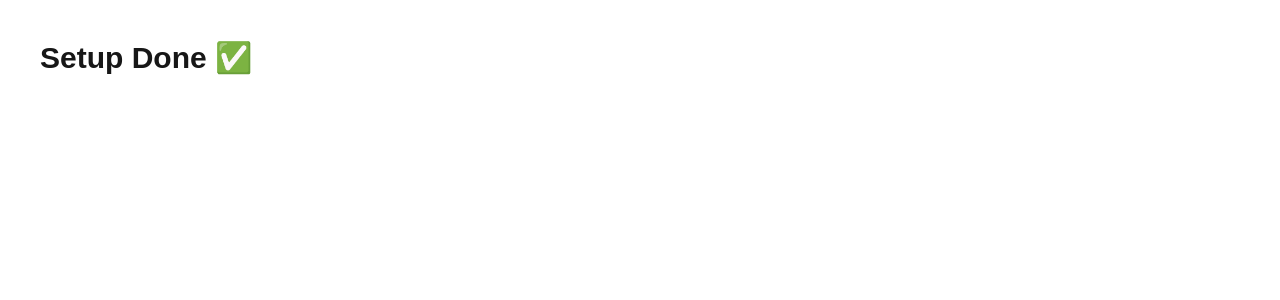
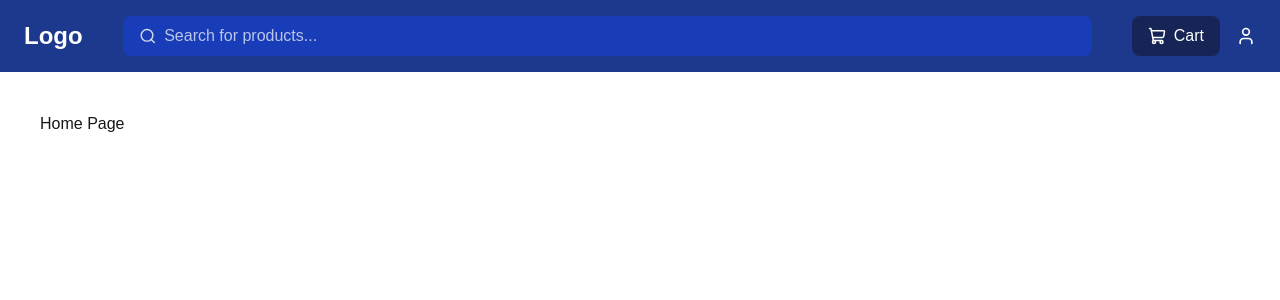
Before and after one commit to dharanshetty05/Whatbytes-Assignment, a Next.js app: page / in a window 1280 px wide. Shown: the top 300 px of the page. Built offline with nearby package versions, Linux system fonts and the light colour scheme.

Commit message:
feat: designed header layout with logo, search bar, cart and profile button

```diff
--- a/app/page.js
+++ b/app/page.js
@@ -1,7 +1,12 @@
+import Header from "@/components/Header";
+
 export default function Home() {
   return (
-    <main className="p-10">
-      <h1 className="text-3xl font-bold">Setup Done ✅</h1>
-    </main>
+    <>
+      <Header />
+      <main className="p-10">
+        <h1>Home Page</h1>
+      </main>
+    </>
   );
 }
--- /dev/null
+++ b/components/Header.jsx
@@ -0,0 +1,42 @@
+import { ShoppingCart, Search, User } from "lucide-react";
+
+// <------------Header Component----------->
+export default function Header() {
+    return (
+        <header className="w-full bg-blue-900 text-white">
+            <div className="max-w-7xl mx-auto flex items-center justify-between px-6 py-4">
+
+                {/* Left Side: Logo */}
+                <div className="text-2xl font-bold">
+                    Logo
+                </div>
+
+                {/* Center: Search Bar */}
+                <div className="flex-1 mx-10">
+                    <div className="flex items-center bg-blue-800 rounded-lg px-4 py-2">
+                        <Search className="text-white/80 mr-2" size={18} />
+                        <input
+                            type="text"
+                            placeholder="Search for products..."
+                            className="bg-transparent outline-none w-full text-white placeholder-white/70"
+                        />
+                    </div>
+                </div>
+
+                {/* Right Side: Cart + Profile*/}
+                <div className="flex items-center gap-4">
+
+                    {/* Cart Button */}
+                    <button className="flex items-center gap-2 bg-blue-950 px-4 py-2 rounded-lg hover:bg-blue-900 transition">
+                        <ShoppingCart size={18} />
+                        Cart
+                    </button>
+
+                    {/* Profile */}
+                    <User size={20} />
+                </div>
+
+            </div>
+        </header>
+    );
+}
--- /dev/null
+++ b/data/product.js
@@ -0,0 +1,18 @@
+export const products = [
+    {
+        id: 1,
+        title: "iPhone 14",
+        price: 799,
+        category: "electronics",
+        image: "https://via.placeholder.com/200",
+        description: "A powerful smartphone"
+    },
+    {
+        id: 2,
+        title: "T-Shirt",
+        price: 25,
+        category: "clothing",
+        image: "https://via.placeholder.com/200",
+        description: "Comfortable cotton t-shirt"
+    }
+];
--- a/package.json
+++ b/package.json
@@ -9,6 +9,8 @@
     "lint": "eslint"
   },
   "dependencies": {
+    "framer-motion": "^12.38.0",
+    "lucide-react": "^1.8.0",
     "next": "16.2.4",
     "react": "19.2.4",
     "react-dom": "19.2.4"
```
Also changed, not shown: 1 other file (tests, documents, lock files or other folders).
